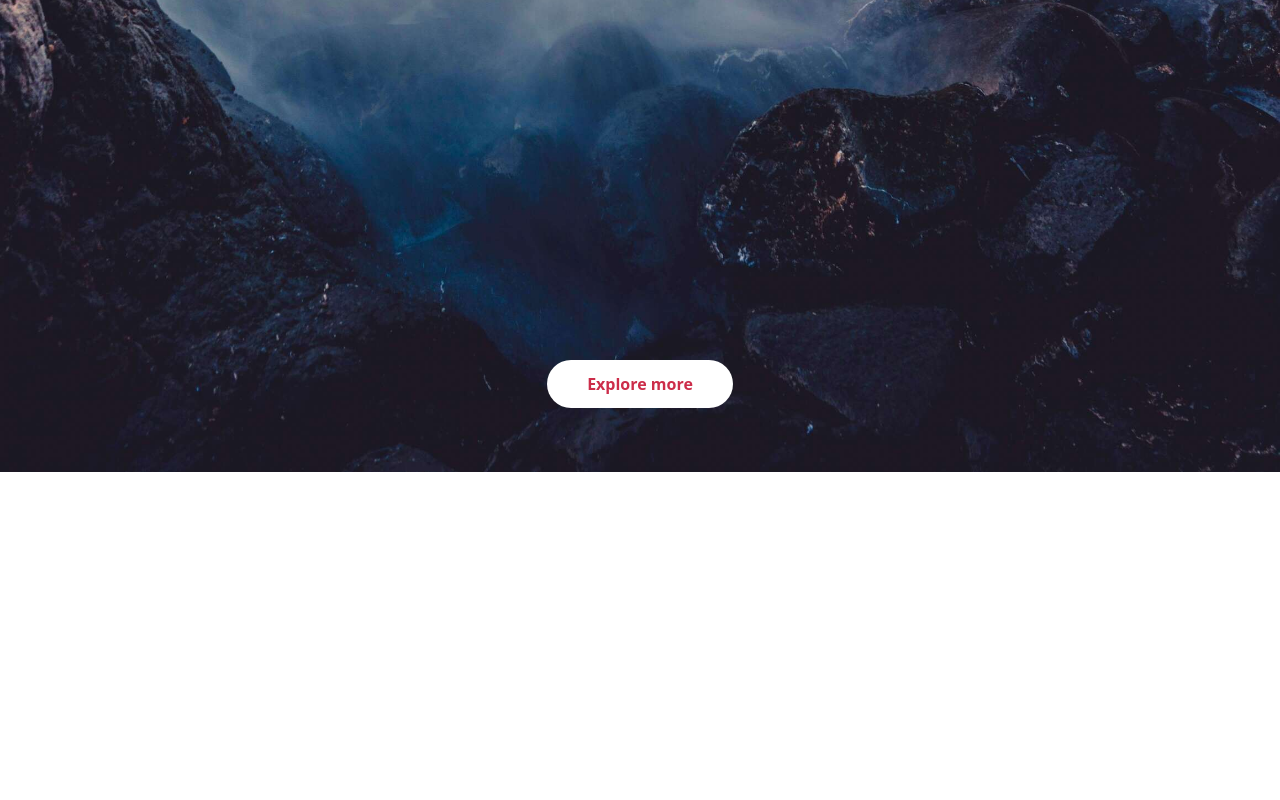
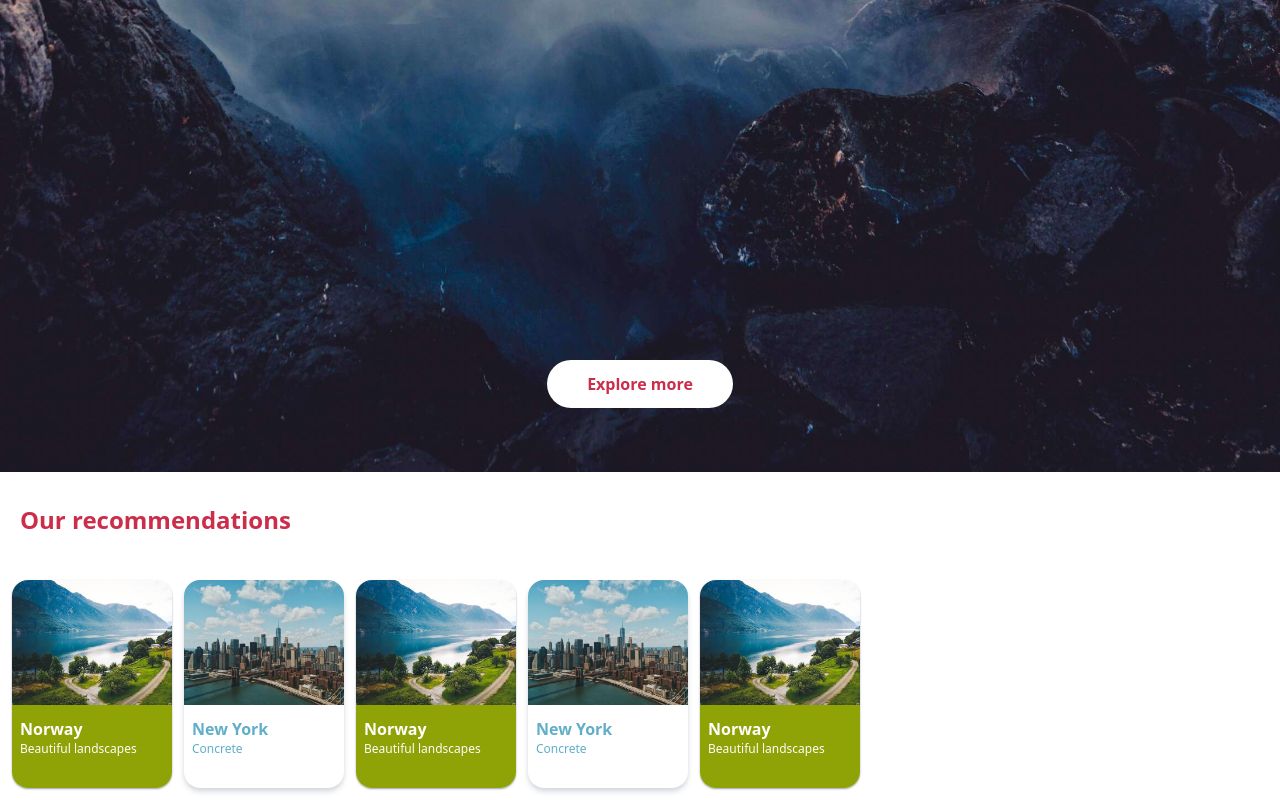
Before and after one commit to itsAmauriDev/PlatziTravel, a website: page public/index.html in a window 1280 px wide. Shown: the part 1447-2247 px from the top of the page. Before the commit the page ends 1919 px from the top, so only its background shows below. Drawn offline with Linux system fonts and the light colour scheme.

Commit message:
Add recommendations section

```diff
--- a/public/index.html
+++ b/public/index.html
@@ -42,6 +42,58 @@
           </button>
         </div>
       </section>
+      <section id="recommendations">
+        <h2 class="text-2xl font-bold text-primary my-8 px-5">
+          Our recommendations
+        </h2>
+        <div class="flex gap-3 p-3 overflow-x-auto no-scrollbar">
+          <div
+            class="min-w-fit h-52 rounded-2xl overflow-hidden shadow-sm shadow-gray-400"
+          >
+            <div class="h-3/5 w-40 bg-norway bg-cover"></div>
+            <div class="h-2/5 bg-secondary text-white px-2 py-3">
+              <p class="text-md font-semibold">Norway</p>
+              <p class="text-xs">Beautiful landscapes</p>
+            </div>
+          </div>
+          <div
+            class="min-w-fit h-52 rounded-2xl overflow-hidden shadow-md shadow-gray-300"
+          >
+            <div class="h-3/5 w-40 bg-new_york bg-cover"></div>
+            <div class="h-2/5 text-tertiary px-2 py-3">
+              <p class="text-md font-semibold">New York</p>
+              <p class="text-xs">Concrete</p>
+            </div>
+          </div>
+          <div
+            class="min-w-fit h-52 rounded-2xl overflow-hidden shadow-sm shadow-gray-400"
+          >
+            <div class="h-3/5 w-40 bg-norway bg-cover"></div>
+            <div class="h-2/5 bg-secondary text-white px-2 py-3">
+              <p class="text-md font-semibold">Norway</p>
+              <p class="text-xs">Beautiful landscapes</p>
+            </div>
+          </div>
+          <div
+            class="min-w-fit h-52 rounded-2xl overflow-hidden shadow-md shadow-gray-300"
+          >
+            <div class="h-3/5 w-40 bg-new_york bg-cover"></div>
+            <div class="h-2/5 text-tertiary px-2 py-3">
+              <p class="text-md font-semibold">New York</p>
+              <p class="text-xs">Concrete</p>
+            </div>
+          </div>
+          <div
+            class="min-w-fit h-52 rounded-2xl overflow-hidden shadow-sm shadow-gray-400"
+          >
+            <div class="h-3/5 w-40 bg-norway bg-cover"></div>
+            <div class="h-2/5 bg-secondary text-white px-2 py-3">
+              <p class="text-md font-semibold">Norway</p>
+              <p class="text-xs">Beautiful landscapes</p>
+            </div>
+          </div>
+        </div>
+      </section>
     </main>
   </body>
 </html>
```
